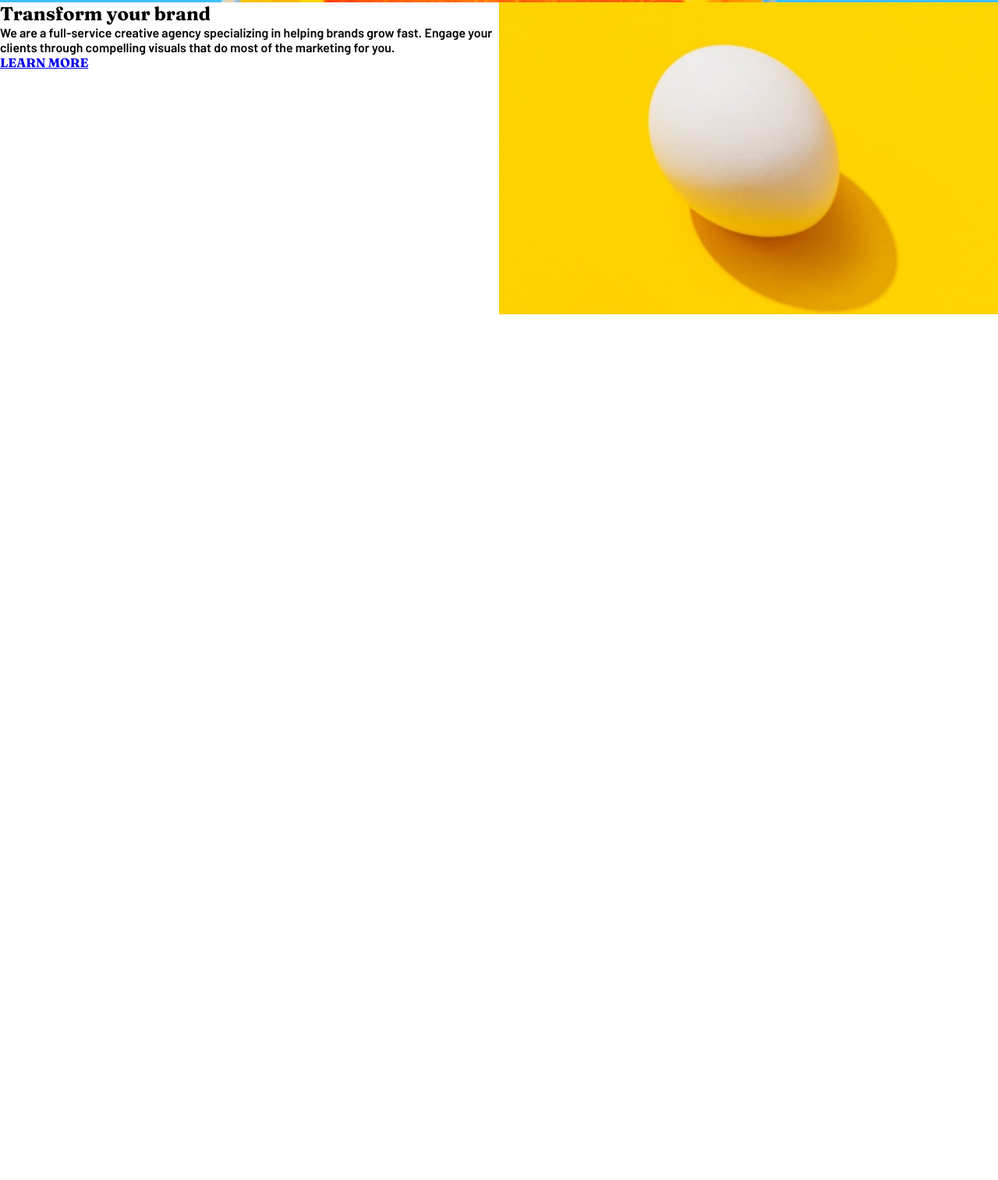
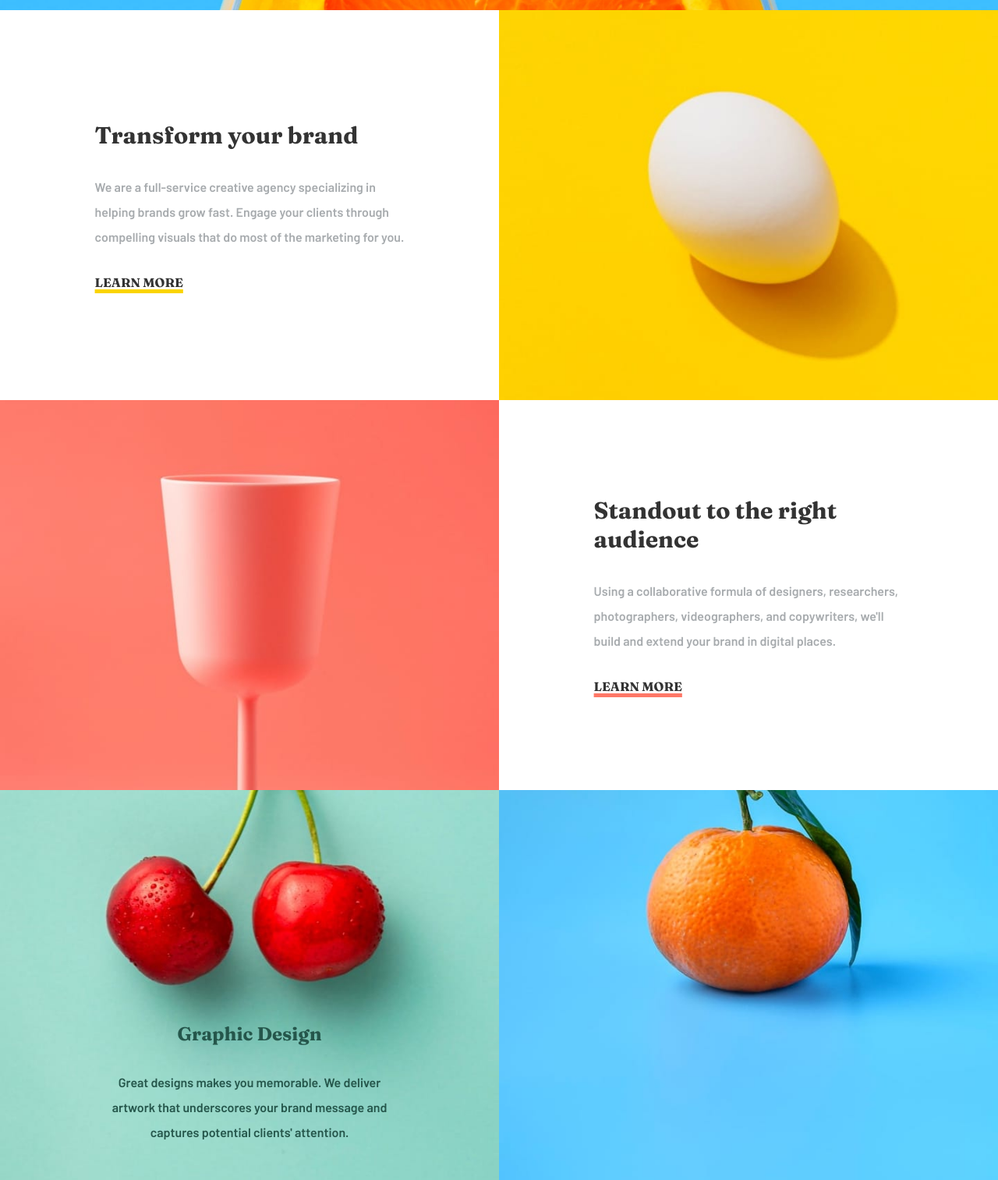
Before and after one commit to maxwelljonas/Sunnyside-Agency, a plain HTML site: page index.html in a window 1280 px wide. Shown: the part 547-2060 px from the top of the page at 78% size. Before the commit the page ends 950 px from the top, so only its background shows below. Drawn offline with Linux system fonts and the light colour scheme.

Commit message:
Updated project with new changes

```diff
--- a/index.html
+++ b/index.html
@@ -10,7 +10,7 @@
 <body>
     <header>
         <div class="header">
-            <div class="title">sunnyside</div>
+            <div class="sslogo"><img src="./images/logo.svg" alt="logo"></div>
             <nav>
                 <a href="#">About</a>
                 <a href="#">Services</a>
@@ -26,15 +26,34 @@
         </div>
     </header>
     <main>
-        <div class="container1">
-            <div class="text1">
+        <div class="container">
+            <div class="text">
+                <div class="minorcontainer">
                 <h2>Transform your brand</h2>
                 <p>We are a full-service creative agency specializing in helping brands grow fast. Engage your clients through compelling visuals that do most of the marketing for you.</p>
-                <a href="#">LEARN MORE</a>
+                <a href="#" class="lmy">LEARN MORE</a>
+                </div>
             </div>
-            <div class="egg">
-                <!-- <img src="./images/desktop/image-transform.jpg" alt="Egg image"> -->
+            <div class="egg"></div>
+        </div>
+        <div class="container">
+            <div class="cup"></div>
+            <div class="text">
+                <div class="minorcontainer">
+                <h2>Standout to the right audience</h2>
+                <p>Using a collaborative formula of designers, researchers, photographers, videographers, and copywriters, we'll build and extend your brand in digital places.</p>
+                <a href="#" class="lmr">LEARN MORE</a>
+                </div>
             </div>
+        </div>
+        <div class="container">
+            <div class="cherry">
+                <div class="bottom">
+                    <h2>Graphic Design</h2>
+                    <p>Great designs makes you memorable. We deliver artwork that underscores your brand message and captures potential clients' attention.</p>
+                </div>
+            </div>
+            <div class="orange"></div>
         </div>
     </main>
 </body>
--- a/style.css
+++ b/style.css
@@ -14,22 +14,12 @@ body{
     --BARLOW : 'Barlow', sans-serif;
     --FRAUNCES : 'Fraunces', serif;
     --WHITE:  hsl(0, 0%, 100%);
+    --GRAY: #333;
 }
-
-/* .navbar a{
-    font-size: 18px;
-    color: #222;
-    text-decoration: none;
-    margin: 0 20px;
-    transition: .3s;
-}
-.navbar a:hover,
- .navbar a.active{
-    color: #1743e3; */
 
 header {
         width: 100vw;
-        height: 550px;
+        height: 560px;
         background-image: url('./images/desktop/image-header.jpg') ;
         background-size: cover;
         background-repeat: no-repeat;
@@ -44,6 +34,11 @@ header {
         justify-content: space-between;
         width: 100%;
     }
+    .sslogo{
+        position: relative;
+        top: 10px;
+        padding:0  0 15px 0 ;
+    }
     nav{
         display: flex;
         justify-content: space-between;
@@ -51,7 +46,7 @@ header {
     }
     nav a{
         padding: 12px 15px;
-        font-size: 12px;
+        font-size: 16px;
         text-decoration: none;
         color: var(--WHITE);
         font-weight: lighter;
@@ -60,19 +55,16 @@ header {
     nav a:hover, nav a.active {
         background-color:  var(--WHITE);
         color: #333;
-        border-radius: 20px;
+        border-radius: 25px;
         font-family: var(--FRAUNCES);
     }
-    .title{
-        font-family: var(--BARLOW);
-        font-size: 20px;
-        color: var(--WHITE);
-    }
+
     .headertext h1{
         position: relative;
         top: 60px;
         font-family: var(--FRAUNCES);
         color: var(--WHITE);
+        font-size: 40px;
         letter-spacing: 5px;
     }
 
@@ -81,26 +73,85 @@ header {
         top: 135px;
         z-index: 2;
     }
-main .container1{
+main .container{
     display: flex;
     width: 100vw;
-    height: 400px;
+    height: 500px;
+    font-family: var(--FRAUNCES);
 }
-.text1{
-    display: flex;
-    flex-direction: column;
-    font-family: var(--FRAUNCES);
+.text{
+    display: grid;
+    place-items: center;
+    background-color: var(--WHITE);
 }
 p {
     font-family: var(--BARLOW);
+    line-height: 2rem;
 }
-.text1, .egg {
+.container .text .minorcontainer{
+    width: 62%;
+    display: flex;
+    flex-direction: column;
+    align-items: flex-start;
+    gap: 2rem;
+}
+.container .text .minorcontainer p{
+    color: hsl(210, 4%, 67%);
+}
+ a.lmy, a.lmy:hover, a.lmy:visited {
+    text-decoration: underline;
+    text-decoration-color: hsl(51, 100%, 49%);
+    text-decoration-thickness: 5px;
+    color: var(--GRAY);
+}
+.container .text .minorcontainer h2 {
+    font-size: 30px;
+    color: var(--GRAY);
+}
+
+.text {
     flex: 1;
     width: 50%;
 }
 .egg {
-    background-image: url(./images/desktop/image-transform.jpg);
-    background-repeat: no-repeat;
+    background: url(./images/desktop/image-transform.jpg) no-repeat center;
     background-size: cover;
-    background-position: center;
 }
+
+.egg, .cup, .cherry, .orange{
+    flex: 1;
+    width: 50%;
+}
+.cup {
+    background: url(./images/desktop/image-stand-out.jpg) no-repeat center;
+    background-size: cover;
+}
+
+a.lmr, a.lmr:hover, a.lmr:visited {
+    text-decoration: underline;
+    text-decoration-color: hsl(7, 99%, 70%);
+    text-decoration-thickness: 5px;
+    color: var(--GRAY);
+}
+/* NEW SECTION */
+.cherry{
+    background: url(./images/desktop/image-graphic-design.jpg) no-repeat center;
+    background-size: cover;
+    display: flex;
+    justify-content: center;
+    align-items: flex-end;
+    padding: 45px 0;
+}
+.orange{
+    background: url(./images/desktop/image-photography.jpg) no-repeat center;
+    background-size: cover;
+}
+.bottom{
+    display: flex;
+    flex-direction: column;
+    align-items: center;
+    text-align: center;
+    width: 60%;
+    gap: 2rem;
+    color: hsl(167, 40%, 24%);
+}
```
